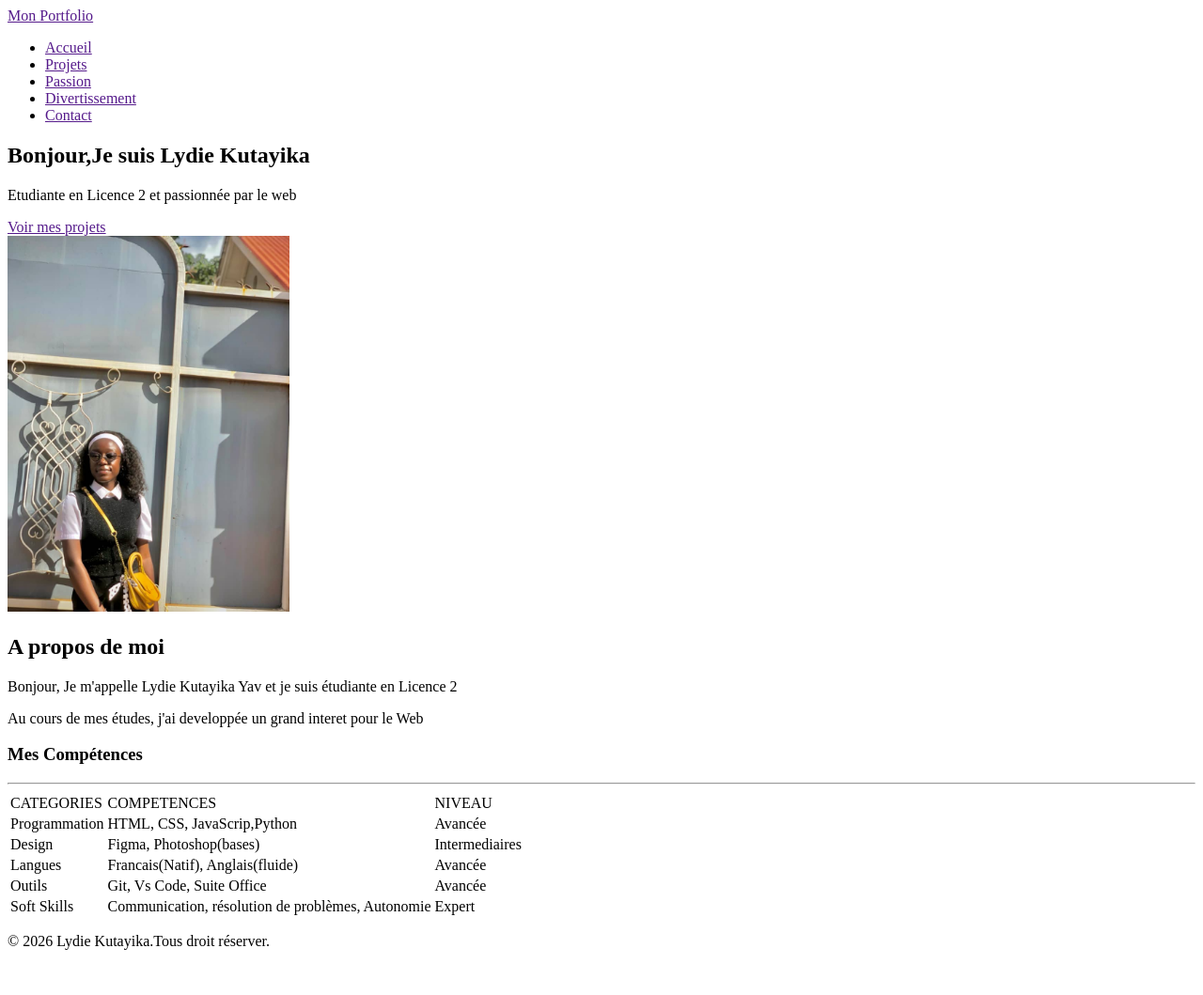
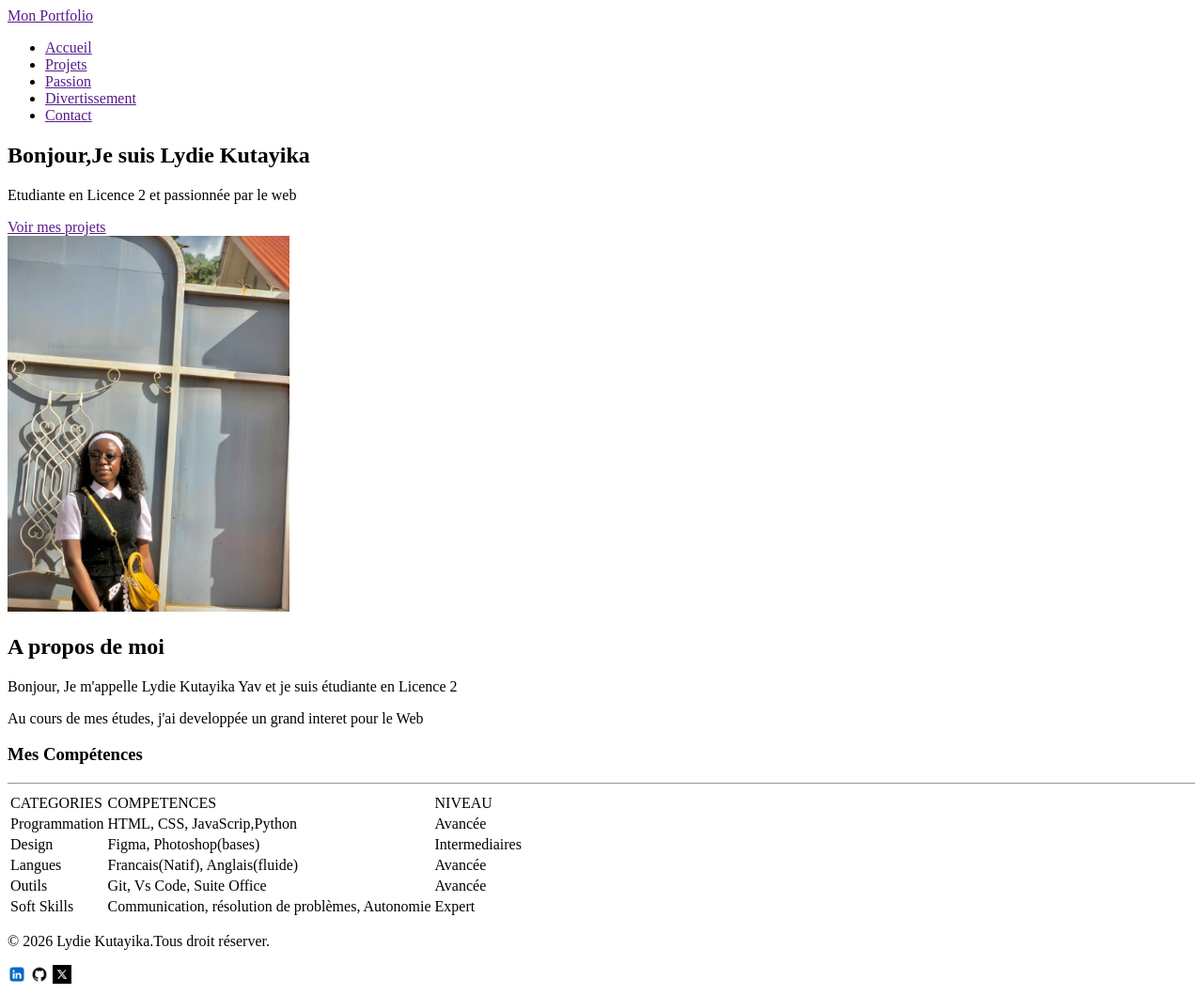
Before and after one commit to 24ky175si-beep/Mon-Porttfolio-2026, a plain HTML site: page index.html in a window 1280 px wide. Shown: the whole page at 94% size. Before the commit the page ends 1027 px from the top, so only its background shows below. Drawn offline with Linux system fonts and the light colour scheme.

```diff
--- a/index.html
+++ b/index.html
@@ -84,6 +84,11 @@
                                 <div>
                                     <p>&copy; 2026 Lydie Kutayika.Tous droit réserver.</p>
                                 </div>
+                                <div>
+                                    <img src="image/kyl.jpg" alt="kyl artiste" width="20">
+                                    <img src="image/yav.jpg" alt="yav artiste" width="20">
+                                    <img src="image/lky.jpg" alt="lky artiste" width="20">
+                                </div>
                             </section>
                         </footer>
                     </main>
```
Also changed, not shown: Image/kyl.jpg (added), Image/lky.jpg (added), Image/yav.jpg (added).
